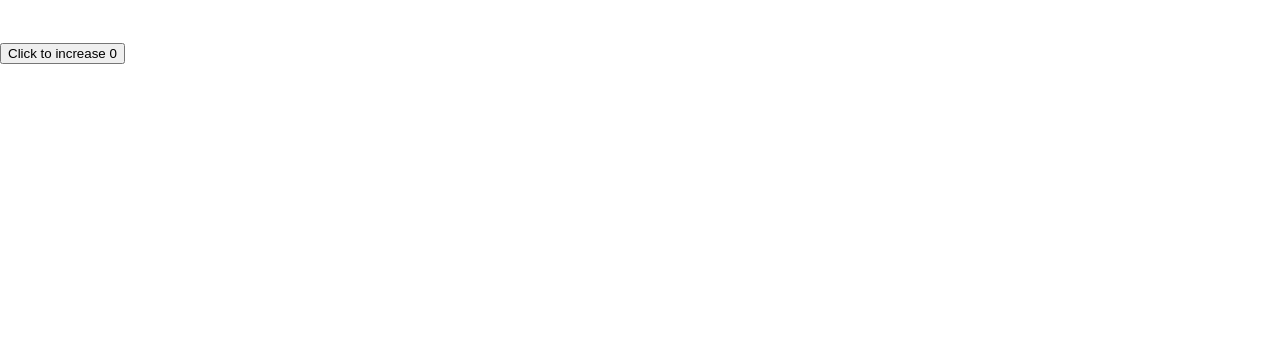
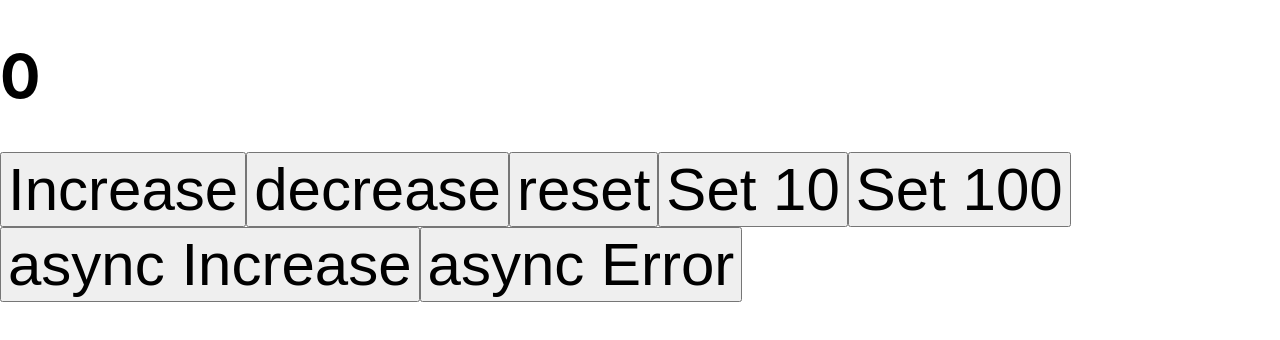
Before and after one commit to DenisSantos35/estudos_react_hooks, a React (Create React App) app: page / in a window 1280 px wide. Shown: the top 340 px of the page. Built offline with nearby package versions, Linux system fonts and the light colour scheme.

Commit message:
finalizando parte de react hooks

```diff
--- /dev/null
+++ b/src/Context/CounterContext/actions-types.js
@@ -0,0 +1,9 @@
+const prefix = `CounterContext`;
+
+export const INCREASE = `${prefix}/INCREASE`;
+export const DECREASE = `${prefix}/DECREASE`;
+export const RESET = `${prefix}/RESET`;
+export const SET_COUNTER = `${prefix}/SET_COUNTER`;
+export const ASYNC_INCREASE_START = `${prefix}/ASYNC_INCREASE_START`;
+export const ASYNC_INCREASE_END = `${prefix}/ASYNC_INCREASE_END`;
+export const ASYNC_INCREASE_ERROR = `${prefix}/ASYNC_INCREASE_ERROR`;
--- /dev/null
+++ b/src/Context/CounterContext/build-actions.js
@@ -0,0 +1,34 @@
+import * as actionTypes from './actions-types';
+export const buildActions = (dispatch) => {
+  return {
+    increase: () => dispatch({ type: actionTypes.INCREASE }),
+    decrease: () => dispatch({ type: actionTypes.DECREASE }),
+    reset: () => dispatch({ type: actionTypes.RESET }),
+    setCounter: (payload) =>
+      dispatch({ type: actionTypes.SET_COUNTER, payload }),
+    asyncIncrease: () => asyncIncreaseFn(dispatch),
+    asyncError: () => asyncErrorFn(dispatch),
+  };
+};
+
+const asyncIncreaseFn = async (dispatch) => {
+  dispatch({ type: actionTypes.ASYNC_INCREASE_START });
+
+  return await new Promise((resolve) => {
+    setTimeout(() => {
+      dispatch({ type: actionTypes.ASYNC_INCREASE_END });
+      resolve(new Error('Deu ruim!'));
+    }, 5000);
+  });
+};
+
+const asyncErrorFn = async (dispatch) => {
+  dispatch({ type: actionTypes.ASYNC_INCREASE_START });
+
+  return await new Promise((resolve, reject) => {
+    setTimeout(() => {
+      dispatch({ type: actionTypes.ASYNC_INCREASE_ERROR });
+      reject('REJECTED');
+    }, 2000);
+  });
+};
--- /dev/null
+++ b/src/Context/CounterContext/index.jsx
@@ -0,0 +1,37 @@
+import P from 'prop-types';
+import { createContext, useContext, useReducer, useRef } from 'react';
+import { reducer } from './reducer';
+import { buildActions } from './build-actions';
+
+export const initialState = {
+  counter: 0,
+  loading: false,
+};
+
+const Context = createContext();
+
+export const CounterContextProvider = ({ children }) => {
+  const [state, dispatch] = useReducer(reducer, initialState);
+  const actions = useRef(buildActions(dispatch));
+  return (
+    <Context.Provider value={[state, actions.current]}>
+      {children}
+    </Context.Provider>
+  );
+};
+
+CounterContextProvider.propTypes = {
+  children: P.node.isRequired,
+};
+
+export const useCounterContext = () => {
+  const context = useContext(Context);
+
+  if (typeof context === 'undefined') {
+    throw new Error(
+      'you have to use useCounterContext inside <CounterContextProvider/>',
+    );
+  }
+
+  return [...context];
+};
--- /dev/null
+++ b/src/Context/CounterContext/reducer.js
@@ -0,0 +1,23 @@
+import { initialState } from '.';
+import * as actionsTypes from './actions-types';
+
+export const reducer = (state, action) => {
+  console.log(action);
+  switch (action.type) {
+    case actionsTypes.INCREASE:
+      return { ...state, counter: state.counter + 1 };
+    case actionsTypes.DECREASE:
+      return { ...state, counter: state.counter - 1 };
+    case actionsTypes.RESET:
+      return { ...initialState };
+    case actionsTypes.SET_COUNTER:
+      return { ...state, ...action.payload };
+    case actionsTypes.ASYNC_INCREASE_START:
+      return { ...state, loading: true };
+    case actionsTypes.ASYNC_INCREASE_END:
+      return { ...state, loading: false, counter: state.counter + 1 };
+    case actionsTypes.ASYNC_INCREASE_ERROR:
+      return { ...state, loading: false };
+  }
+  return state;
+};
--- /dev/null
+++ b/src/components/Button/index.jsx
@@ -0,0 +1,18 @@
+import P from 'prop-types';
+export const Button = ({ children, onButtonClick, disabled = false }) => {
+  return (
+    <button
+      disabled={disabled}
+      style={{ fontSize: '60px' }}
+      onClick={onButtonClick}
+    >
+      {children}
+    </button>
+  );
+};
+
+Button.propTypes = {
+  children: P.node.isRequired,
+  onButtonClick: P.func.isRequired,
+  disabled: P.bool,
+};
--- /dev/null
+++ b/src/components/Heading/index.jsx
@@ -0,0 +1,5 @@
+import { useCounterContext } from '../../Context/CounterContext';
+export const Heading = () => {
+  const [state] = useCounterContext();
+  return <h1 style={{ fontSize: '60px' }}>{state.counter}</h1>;
+};
--- a/src/index.jsx
+++ b/src/index.jsx
@@ -1,7 +1,9 @@
 import React from 'react';
 import ReactDOM from 'react-dom/client';
 import './index.css';
-import { HomeErrorBoundaris } from './estudos_hooks/Error_boundari';
+import { Home } from './templates/Home';
+import { CounterContextProvider } from './Context/CounterContext';
+//import { HomeErrorBoundaris } from './estudos_hooks/Error_boundari';
 //import { Home } from './estudos_hooks/fluxo_hooks';
 //import UseDebugValue from './estudos_hooks/Use_debug_value';
 //import UseImperactiveEffect from './estudos_hooks/Use_imperactive_effect';
@@ -24,7 +26,9 @@ import { HomeErrorBoundaris } from './estudos_hooks/Error_boundari';
 const root = ReactDOM.createRoot(document.getElementById('root'));
 root.render(
   <React.StrictMode>
-    <HomeErrorBoundaris />
+    <CounterContextProvider>
+      <Home />
+    </CounterContextProvider>
   </React.StrictMode>,
 );
 
--- /dev/null
+++ b/src/templates/Home/index.jsx
@@ -0,0 +1,44 @@
+// import { useEffect } from 'react';
+import { useCounterContext } from '../../Context/CounterContext';
+import { Button } from '../../components/Button';
+import { Heading } from '../../components/Heading';
+
+export const Home = () => {
+  const [state, actions] = useCounterContext();
+  // const [actionState] = useState(actions);
+  console.log(state);
+  // useEffect(() => {
+  //   actions.increase();
+  // }, [actions]);
+
+  const handleError = () => {
+    actions
+      .asyncError()
+      .then((resolve) => console.log(resolve))
+      .catch((e) => console.log(e.name, ':', e.message));
+  };
+  return (
+    <div>
+      <div>
+        <Heading></Heading>
+      </div>
+      <div>
+        <Button onButtonClick={actions.increase}>Increase</Button>
+        <Button onButtonClick={actions.decrease}>decrease</Button>
+        <Button onButtonClick={actions.reset}>reset</Button>
+        <Button onButtonClick={() => actions.setCounter({ counter: 10 })}>
+          Set 10
+        </Button>
+        <Button onButtonClick={() => actions.setCounter({ counter: 100 })}>
+          Set 100
+        </Button>
+        <Button disabled={state.loading} onButtonClick={actions.asyncIncrease}>
+          async Increase
+        </Button>
+        <Button disabled={state.loading} onButtonClick={handleError}>
+          async Error
+        </Button>
+      </div>
+    </div>
+  );
+};
```
Also changed, not shown: src/templates/Home/styles.css (added), 1 other file (tests, documents, lock files or other folders).
